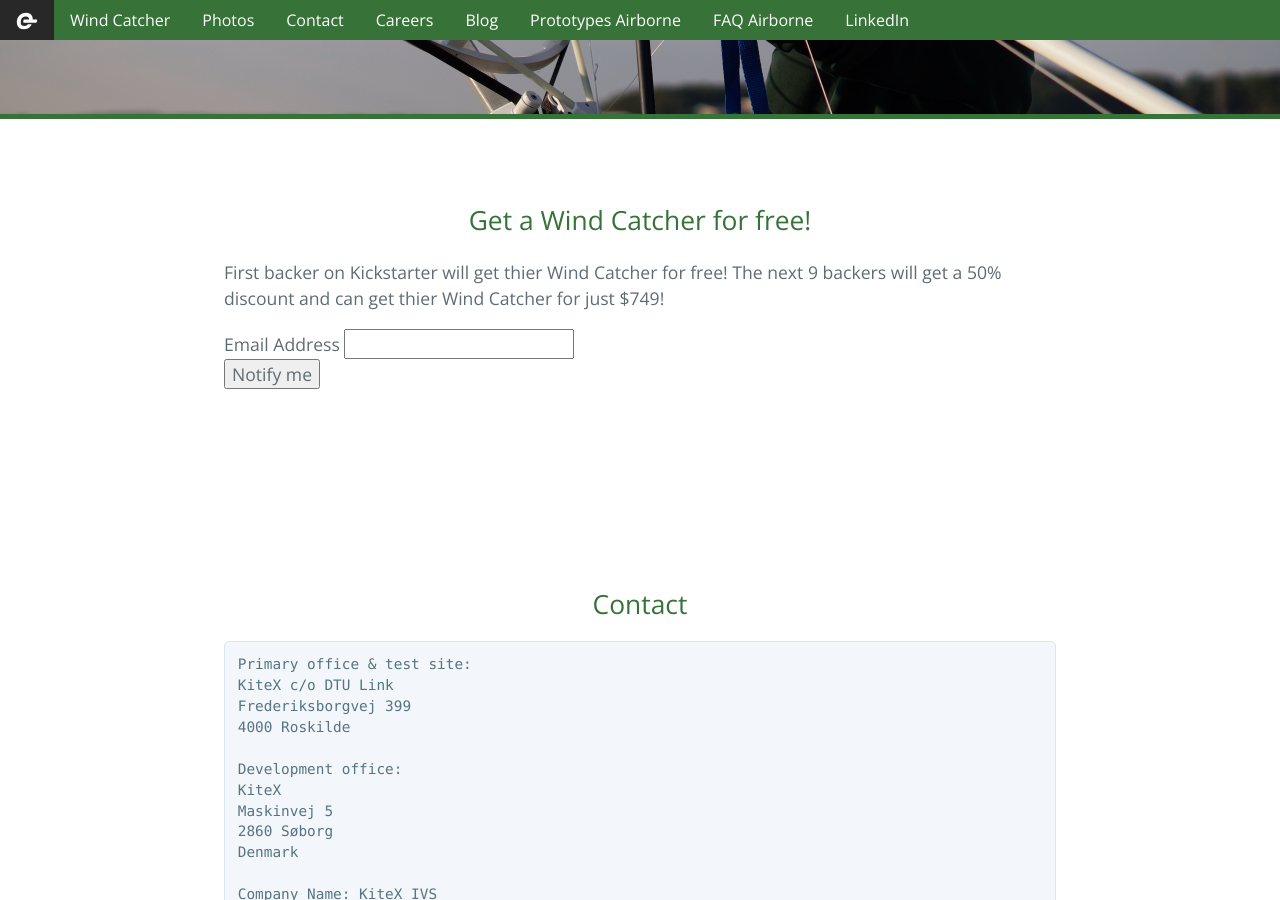
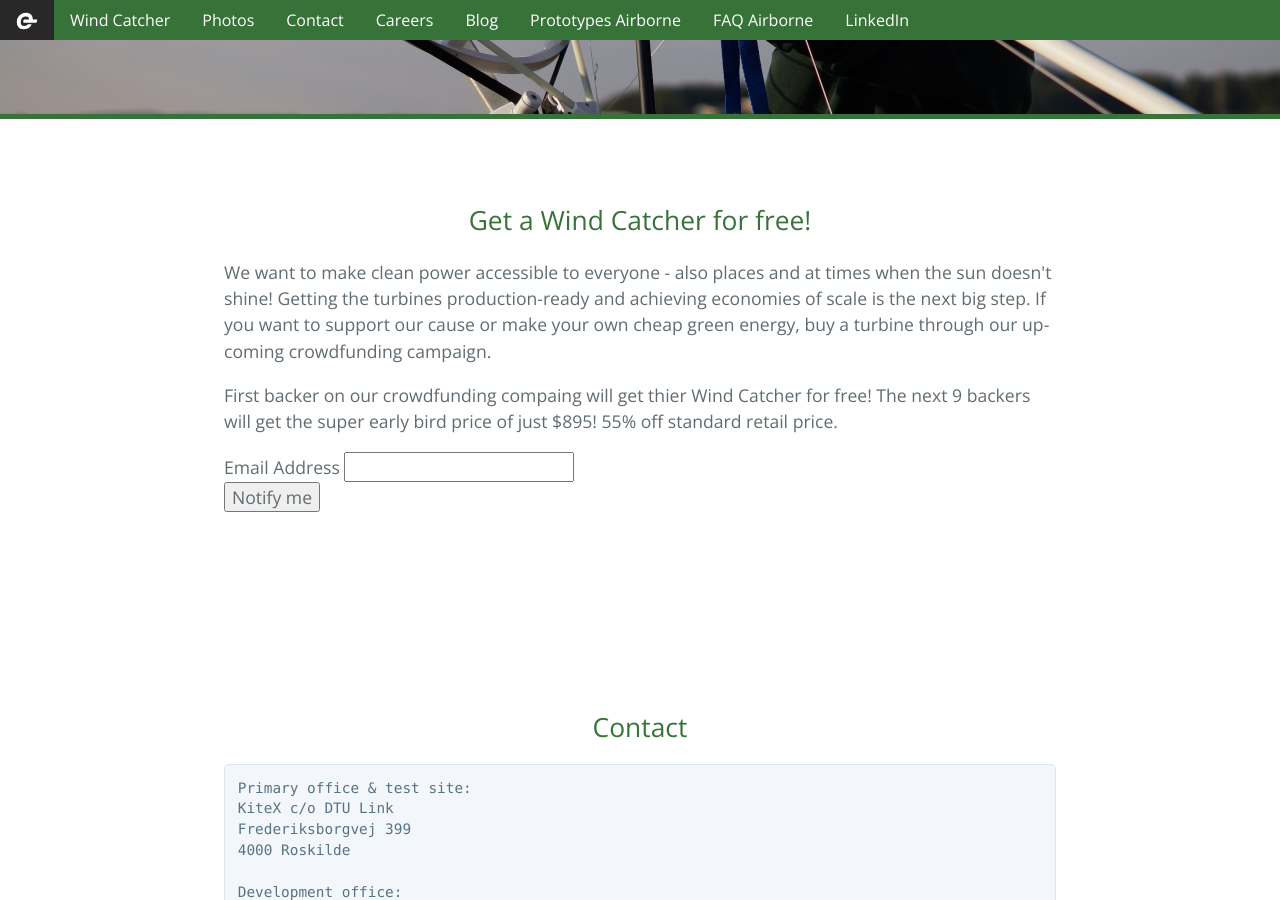
Before and after one commit to kitextech/kitextech.github.io, a Jekyll site: the page built from index.md, in a window 1280 px wide and 900 px high, scrolled down 6018 px. Built offline with Jekyll 4.4.1, drawn with Linux system fonts in a browser that asks for light colours.

Commit message:
Crowdfunding

```diff
--- a/index.md
+++ b/index.md
@@ -97,7 +97,8 @@
 <form action="https://tech.us2.list-manage.com/subscribe/post?u=caeb44229d6906a0c5f06f2db&amp;id=d31a2582e4" method="post" id="mc-embedded-subscribe-form" name="mc-embedded-subscribe-form" class="validate" target="_blank" novalidate>
     <div id="mc_embed_signup_scroll">
 	<h2><a name="signup" class="anchor"></a>Get a Wind Catcher for free!</h2>
-    <p>First backer on Kickstarter will get thier Wind Catcher for free! The next 9 backers will get a 50% discount and can get thier Wind Catcher for just $749!</p>
+    <p>We want to make clean power accessible to everyone - also places and at times when the sun doesn't shine! Getting the turbines production-ready and achieving economies of scale is the next big step. If you want to support our cause or make your own cheap green energy, buy a turbine through our up-coming crowdfunding campaign.</p>
+    <p>First backer on our crowdfunding compaing will get thier Wind Catcher for free! The next 9 backers will get the super early bird price of just $895! 55% off standard retail price.</p>
 <div class="mc-field-group">
 	<label for="mce-EMAIL">Email Address
 </label>
```
